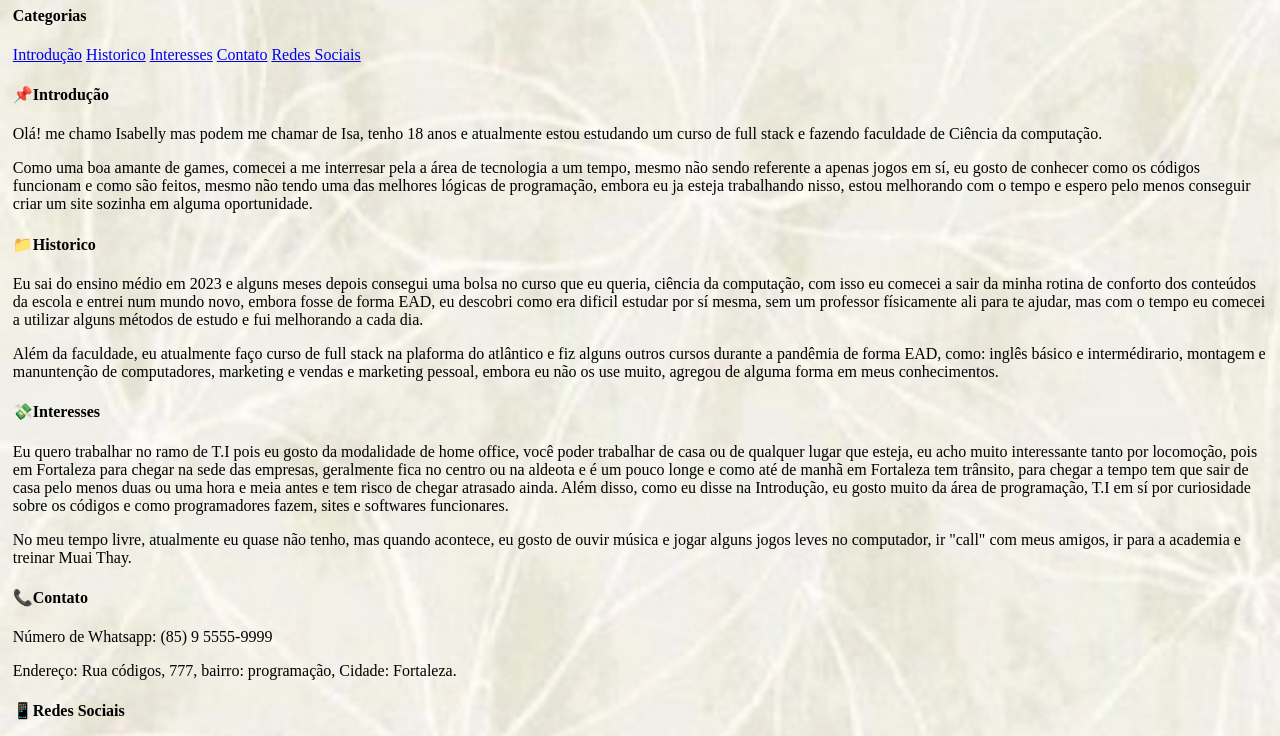
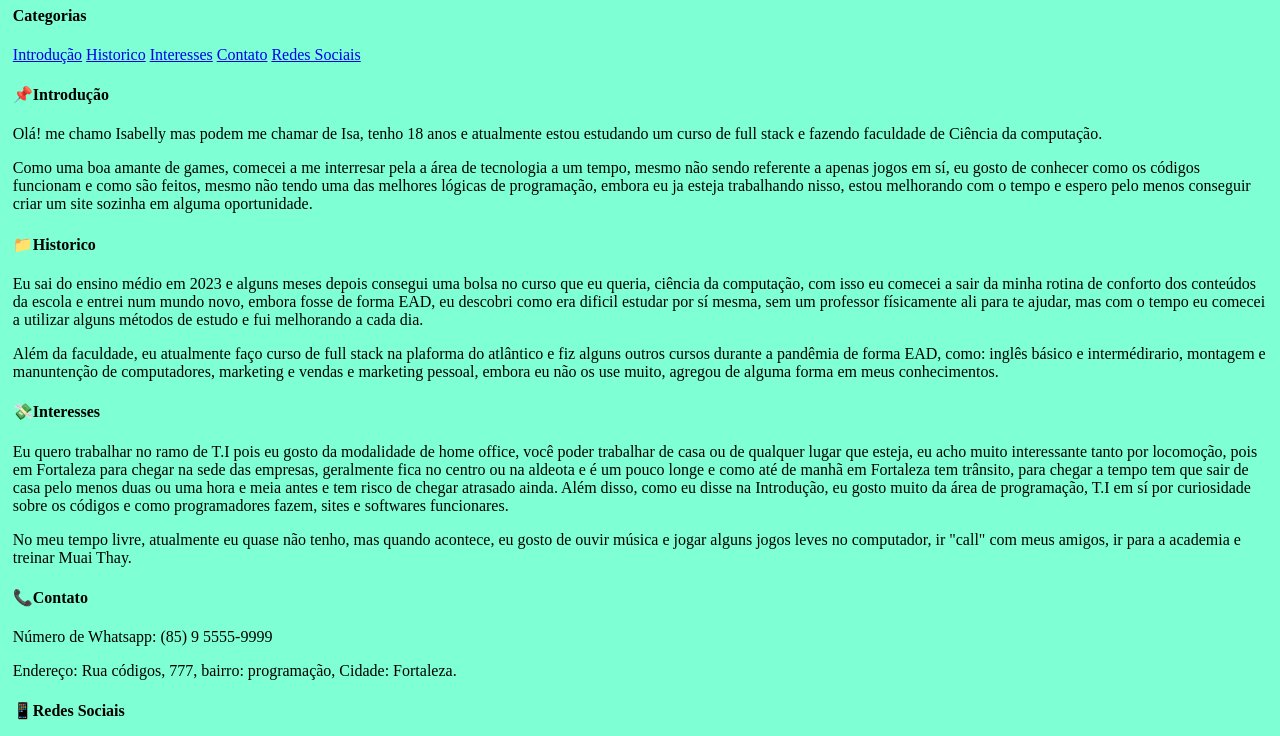
Before and after one commit to Islye001/Portifolio, a plain HTML site: page index.html in a window 1280 px wide. Shown: the part 86-822 px from the top of the page. Drawn offline with Linux system fonts and the light colour scheme.

Commit message:
funciona

```diff
--- a/index.html
+++ b/index.html
@@ -11,7 +11,7 @@
         body {
             margin: 0%;
             padding: 1%;
-            background-image: url(background\ 1.webp);
+         background-color: aquamarine;
             background-repeat: no-repeat;
             background-size:cover ;
             height: 190vh;
```
